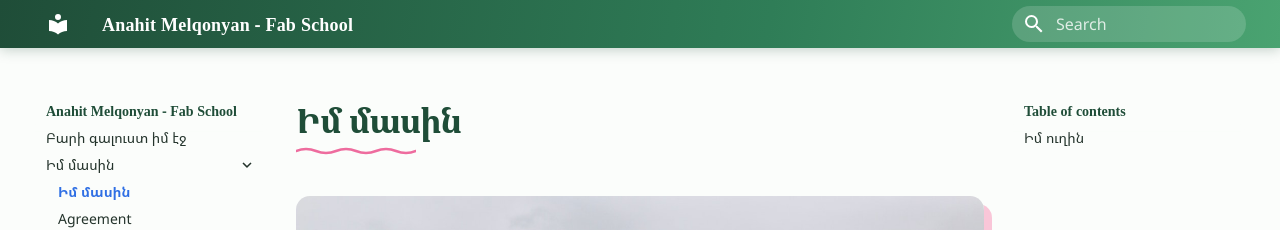
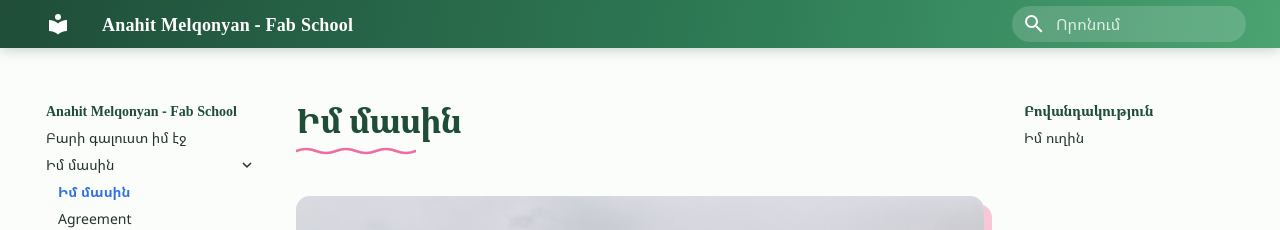
Before and after one commit to AnahitMelqonyan/my-website, an MkDocs documentation site: the page built from docs/Իմ մասին/index.md, in a window 1280 px wide. Shown: the top 230 px of the page. Built offline with MkDocs 1.6.1 and Material for MkDocs 9.7.7, drawn with Linux system fonts in a browser that asks for light colours.

Commit message:
Update mkdocs.yml

```diff
--- a/mkdocs.yml
+++ b/mkdocs.yml
@@ -7,10 +7,25 @@ site_url: https://anahitmelqonyan4565-bit.github.io/my-website/
 
 theme:
   name: material
+  language: hy
+  font:
+    text: Noto Sans Armenian
+    code: Roboto Mono
   palette:
     scheme: default
-  primary: blue grey
-  accent: blue
+    primary: custom
+    accent: custom
+  features:
+    - navigation.instant
+    - navigation.top
+    - content.code.copy
 
 extra_css:
   - stylesheets/extra.css
+
+markdown_extensions:
+  - md_in_html
+  - attr_list
+  - admonition
+  - pymdownx.details
+  - pymdownx.superfences
```
